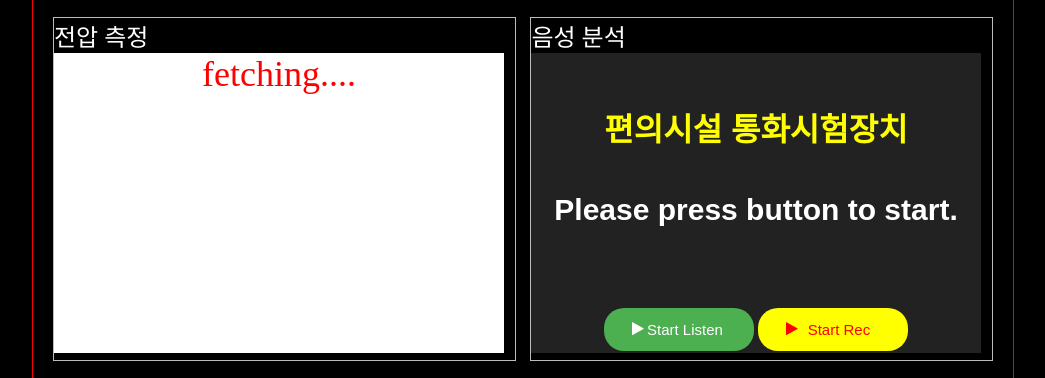
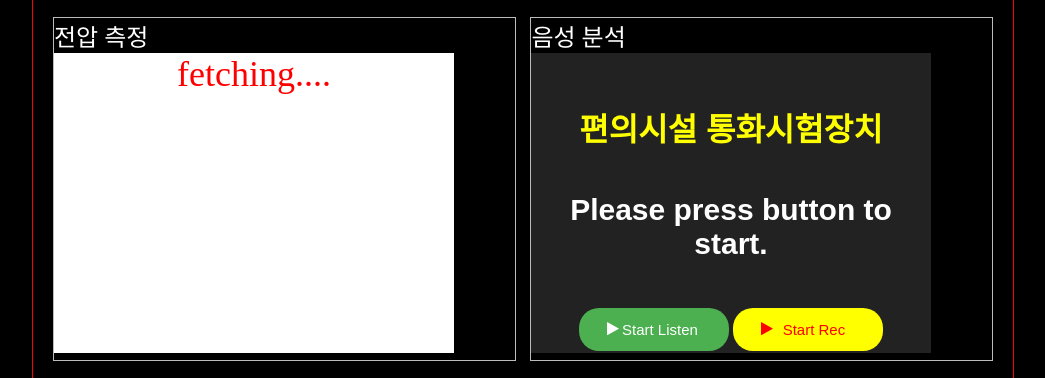
Before and after one commit to kiss0025/install_check_project, a plain HTML site: page index_main.html in a window 1280 px wide. Shown: the part 80-458 px from the top of the page, without its empty margins (117-1162 px from the left). Drawn offline with nearby package versions, Linux system fonts and the light colour scheme.

Commit message:
up 2023-8-31d

```diff
--- a/index_main.html
+++ b/index_main.html
@@ -121,7 +121,7 @@
           src="mea_volt.html"
           scrolling="no"
           frameborder="0"
-          width="450px"
+          width="400px"
           height="300px"
         >
         </iframe>
@@ -132,7 +132,7 @@
           src="visualizer.html"
           scrolling="no"
           frameborder="0"
-          width="450px"
+          width="400px"
           height="300px"
         >
         </iframe>
```
